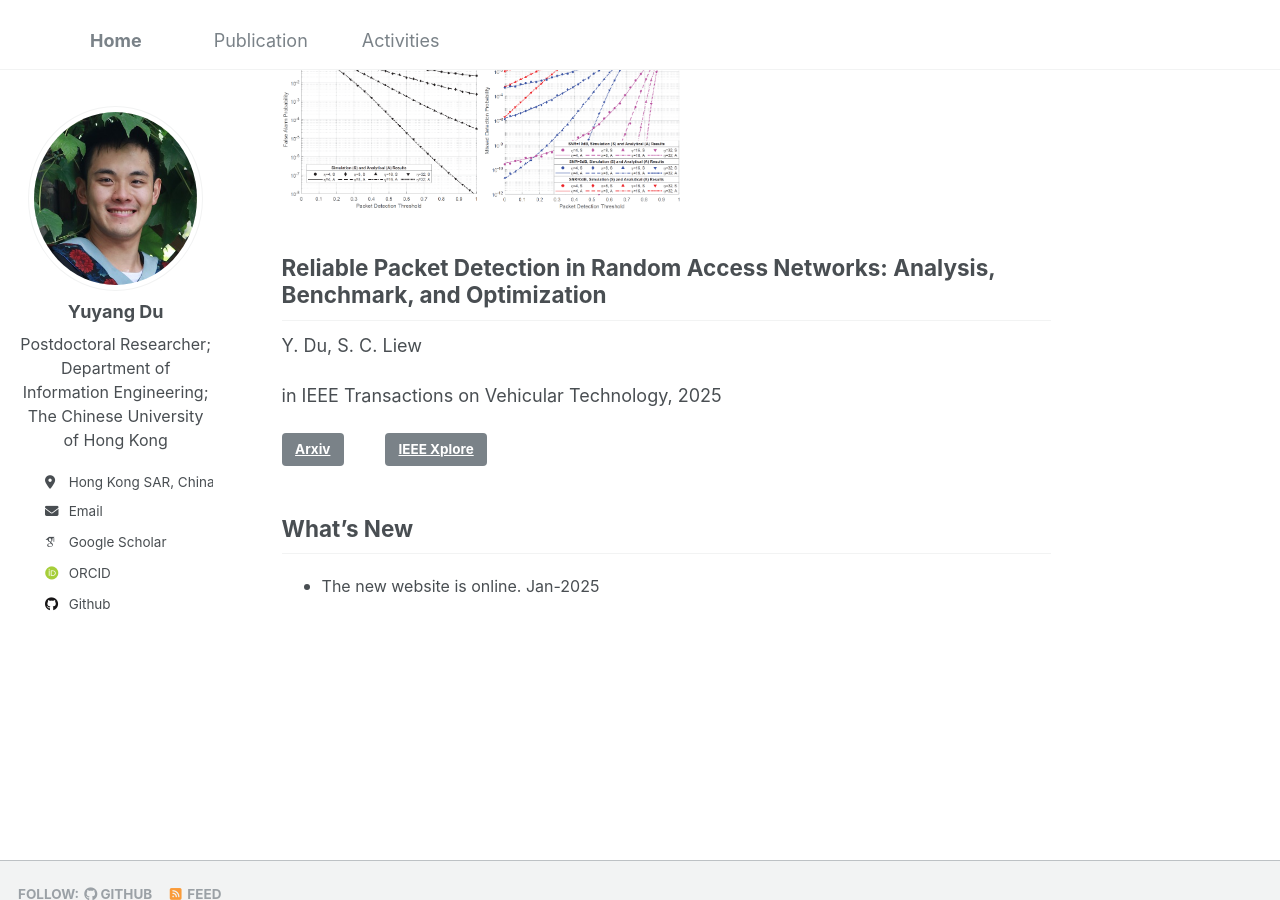
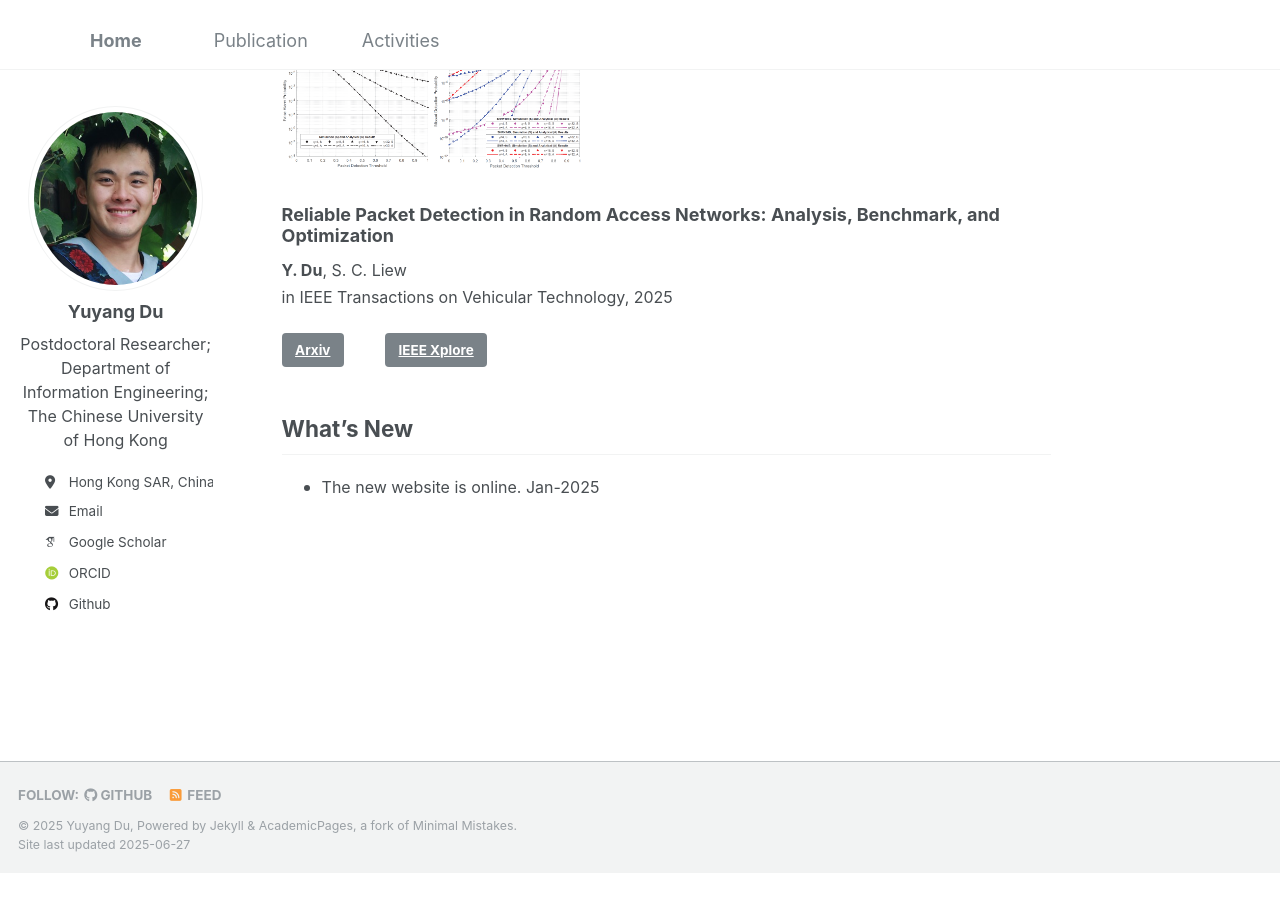
Before and after one commit to yuyangdu01/yuyangdu01.github.io, a Jekyll site: the page built from _pages/about.md, in a window 1280 px wide and 900 px high, scrolled down 545 px. Built offline with Jekyll 4.4.1, drawn with Linux system fonts in a browser that asks for light colours; some web fonts are replaced; after the commit the page ends 1417 px from its top, so only the background shows below that.

Commit message:
Update about.md

```diff
--- a/_pages/about.md
+++ b/_pages/about.md
@@ -16,11 +16,10 @@ redirect_from:
 Selected Publications <font size=3></font>
 ------
 <div class="row border-bottom-1">
-  <div class="col-sm-5 col-md-4 col-lg-4 col-xl-4 m-auto"><img class="img-pub shadow-pub" src="images/1.png" width="400"></div>
+  <div class="col-sm-5 col-md-4 col-lg-4 col-xl-4 m-auto"><img class="img-pub shadow-pub" src="images/1.png" width="300"></div>
   <div class="col align-self-center pub">
-    <h2 class="pub-title">Reliable Packet Detection in Random Access Networks: Analysis, Benchmark, and Optimization</h2>
-    <p class="pub-p">Y. Du, S. C. Liew</p>
-    <p class="pub-p">in IEEE Transactions on Vehicular Technology, 2025</p>
+    <h3 class="pub-title">Reliable Packet Detection in Random Access Networks: Analysis, Benchmark, and Optimization</h3>
+    <p class="pub-p"><font size=3><b>Y. Du</b>, S. C. Liew <br>in IEEE Transactions on Vehicular Technology, 2025</font></p>
     <a class="btn btn-primary" role="button" href="https://arxiv.org/pdf/2307.05224" target="_blank">Arxiv</a>&emsp;&emsp;
     <a class="btn btn-primary" role="button" href="https://ieeexplore.ieee.org/document/10902223" target="_blank">IEEE Xplore</a>&emsp;&emsp;
   </div>
```
